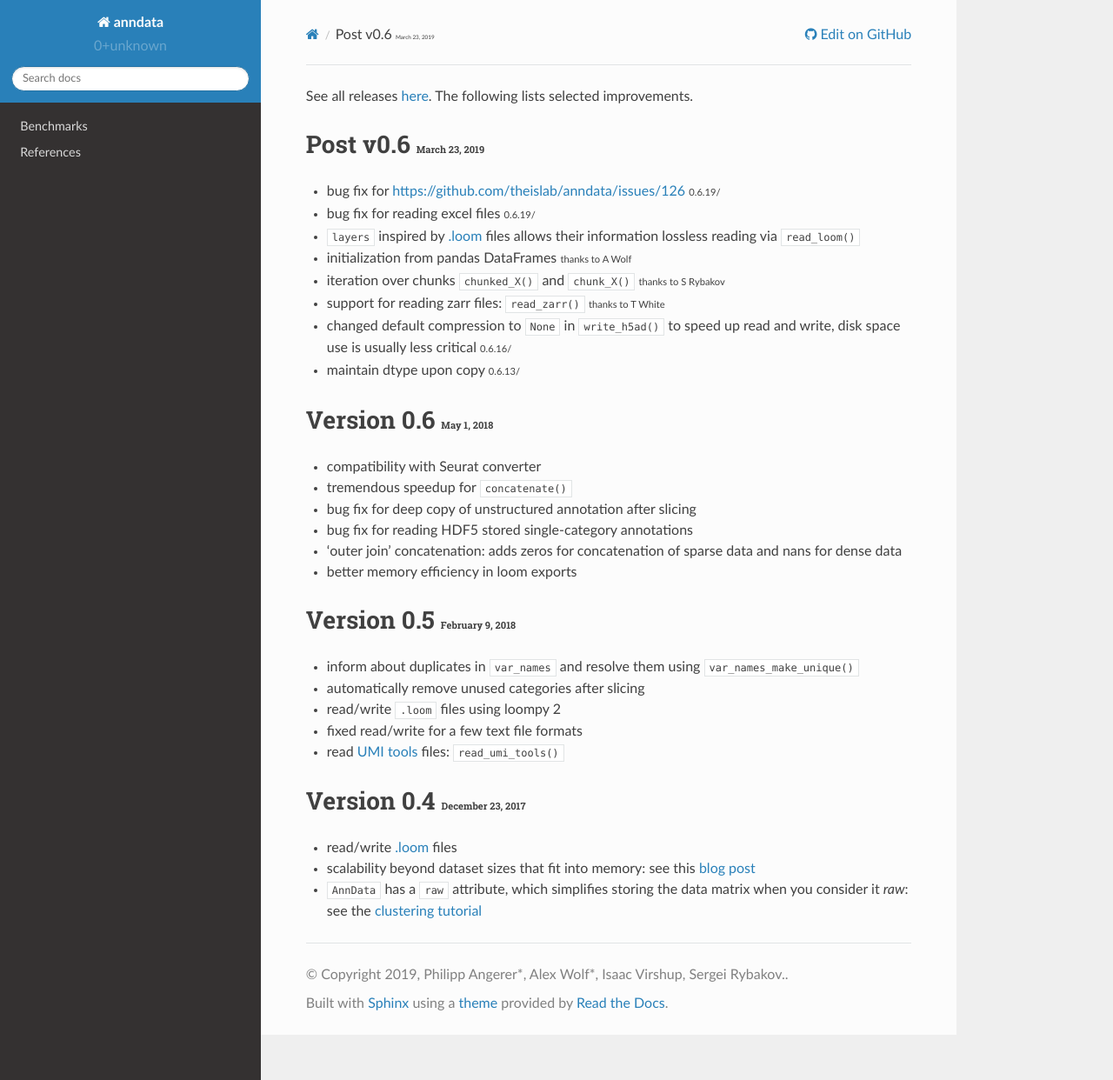
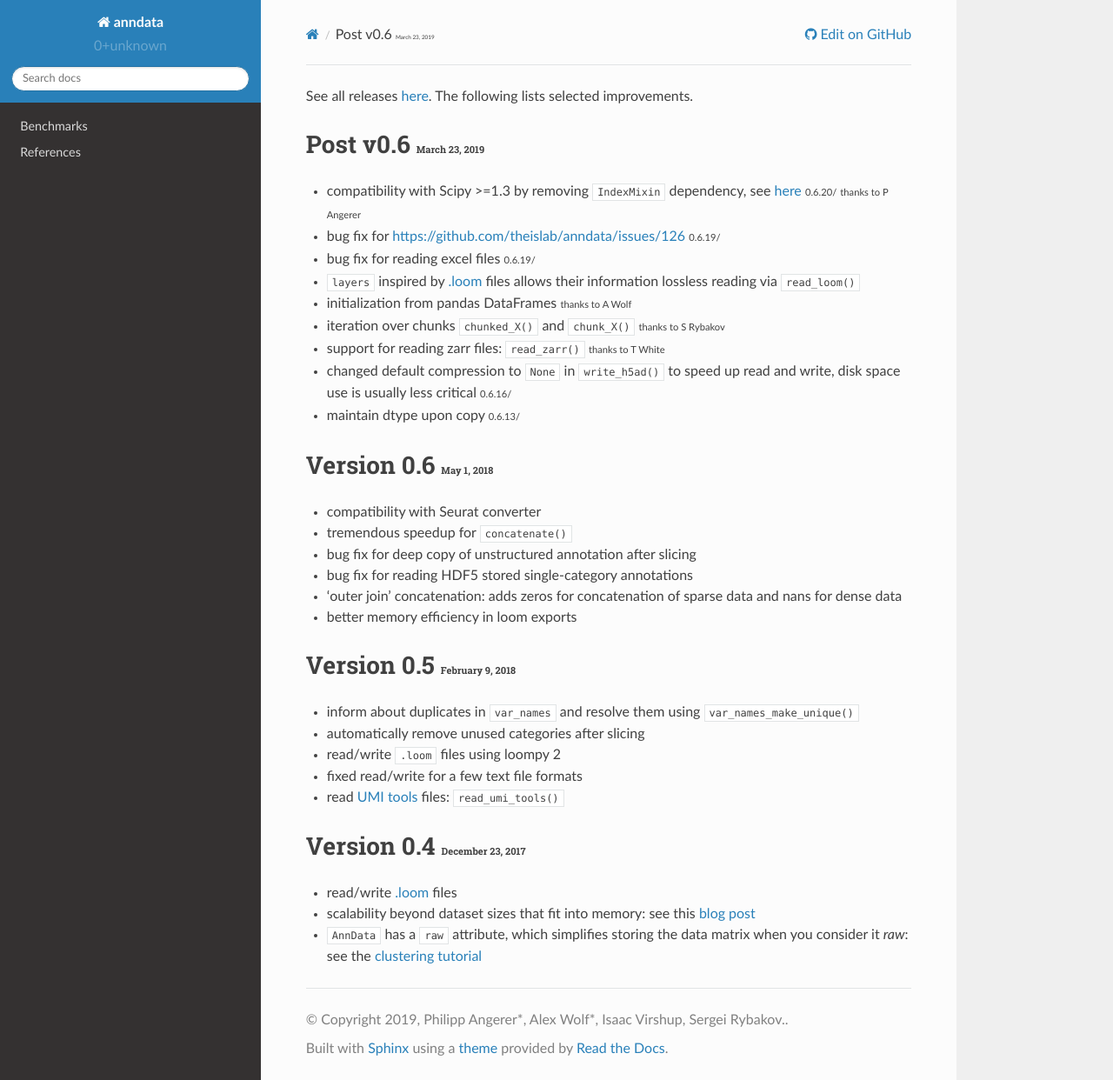
Before and after one commit to scverse/anndata, a Sphinx documentation site: the page built from docs/release_notes.rst, in a window 1280 px wide and 1242 px high. Shown: the whole window at 87% size. Built offline with Sphinx 7.4.7 and the Read the Docs theme 2.0.0, drawn with Linux system fonts in a browser that asks for light colours.

Commit message:
updated release notes

```diff
--- a/docs/release_notes.rst
+++ b/docs/release_notes.rst
@@ -8,6 +8,7 @@ See all releases `here <https://github.com/theislab/anndata/releases>`_. The fol
 Post v0.6 :small:`March 23, 2019`
 ---------------------------------
 
+- compatibility with Scipy >=1.3 by removing `IndexMixin` dependency, see `here <https://github.com/theislab/anndata/commit/6fb083477bc0b1f3eeccc62e10e4b477ae532346>`__ :noteversion:`0.6.20` :smaller:`thanks to P Angerer`
 - bug fix for https://github.com/theislab/anndata/issues/126 :noteversion:`0.6.19`
 - bug fix for reading excel files :noteversion:`0.6.19`
 - :attr:`~anndata.AnnData.layers` inspired by `.loom <http://loompy.org>`__ files allows their information lossless reading via :func:`~anndata.read_loom`
```
